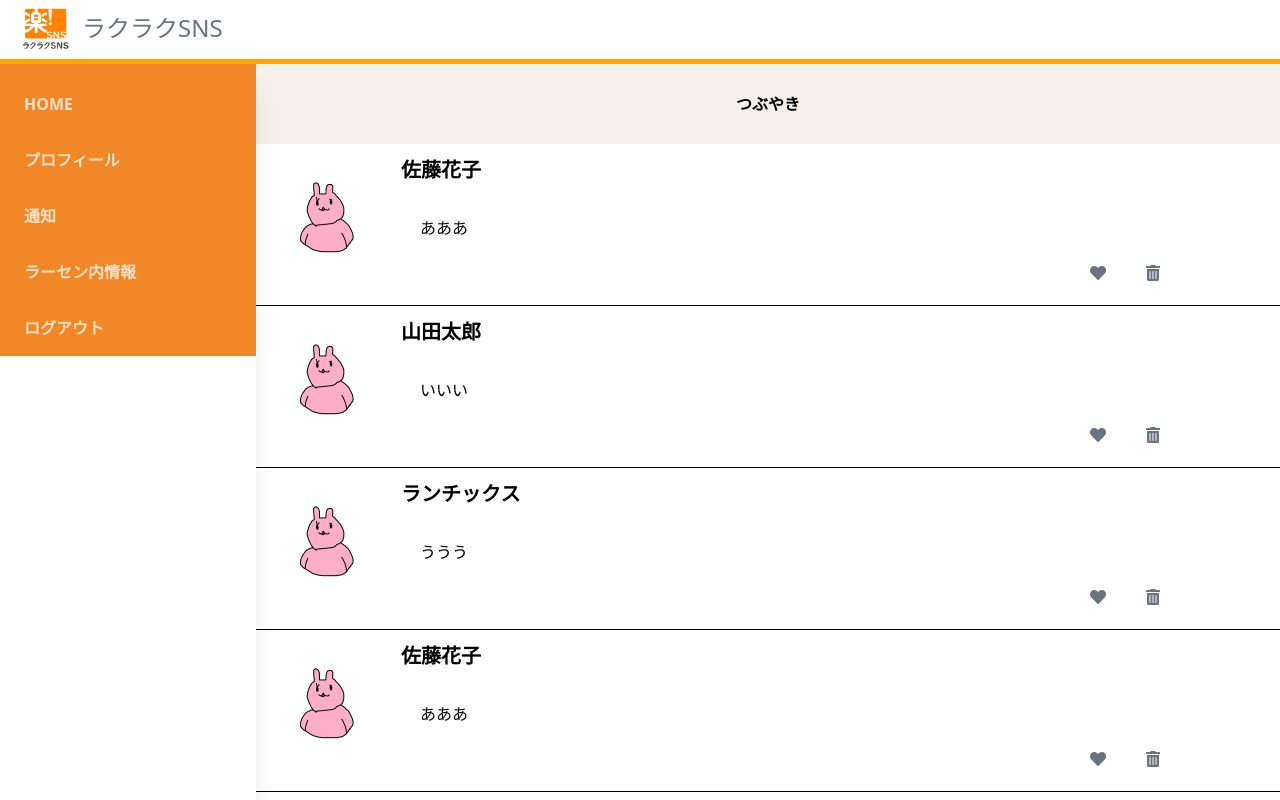
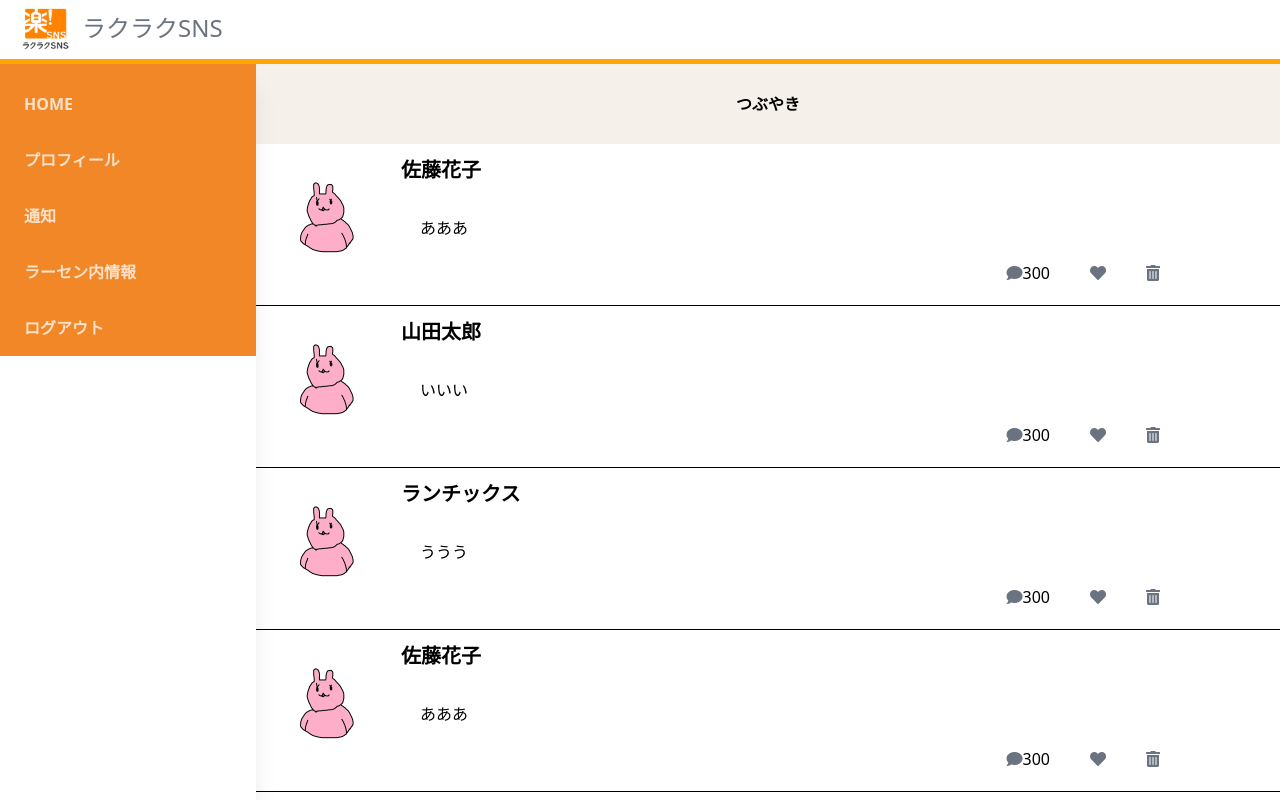
Before and after one commit to suzu1997/rakus-sns-app, a Next.js app: page /timeline in a window 1280 px wide. Shown: the top 800 px of the page. Built offline with nearby package versions, Linux system fonts and the light colour scheme.

Commit message:
コメントボタン追加

```diff
--- /dev/null
+++ b/src/components/CommentIcon.tsx
@@ -0,0 +1,23 @@
+/**
+ * つぶやきをお気に入りに登録するボタン.
+ */
+import { FC, memo } from "react";
+
+const comment = () => {
+  console.log("コメント");
+};
+
+export type Props = {
+  commentCount: number;
+};
+
+export const CommentIcon: FC<Props> = memo((props) => {
+  return (
+    <>
+      <button type="button" className="pr-10" onClick={comment}>
+        <i className="fas fa-comment text-gray-500 hover:text-yellow-600"></i>
+        {props.commentCount}
+      </button>
+    </>
+  );
+});
--- a/src/pages/timeline/index.tsx
+++ b/src/pages/timeline/index.tsx
@@ -4,6 +4,7 @@
 import type { NextPage } from "next";
 import Image from "next/image";
 import { useState } from "react";
+import { CommentIcon } from "../../components/CommentIcon";
 import { MenuBar } from "../../components/MenuBar";
 import { SubHeader } from "../../components/SubHeader";
 import { TweetFavoBtn } from "../../components/TweetFavoBtn";
@@ -61,6 +62,7 @@ const Timeline: NextPage = () => {
                 </tr>
                 <tr>
                   <td className="text-right pr-20 pb-5">
+                    <CommentIcon commentCount={300} />
                     <TweetFavoBtn />
                     <TweetTrashBtn />
                   </td>
```
